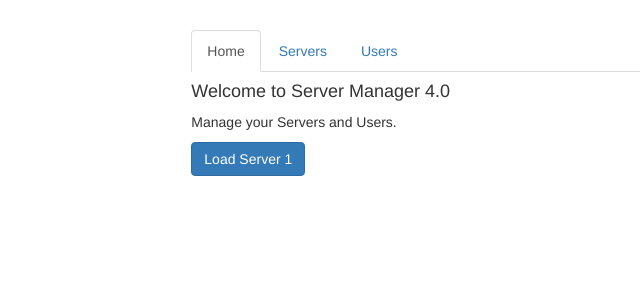
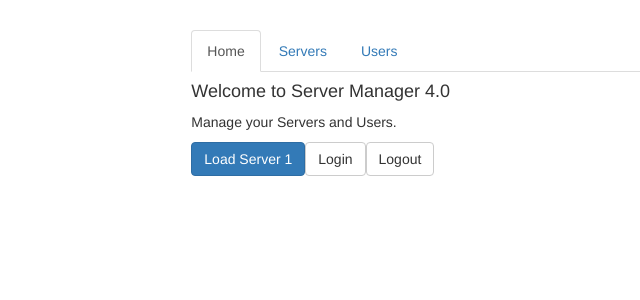
Before and after one commit to nfsolutions/routing-start, an Angular app: page / in a window 1280 px wide. Shown: the top 300 px of the page, without its empty margins (157-797 px from the left). Built offline with nearby package versions, Linux system fonts and the light colour scheme.

Commit message:
lecture 138

```diff
--- a/src/app/home/home.component.html
+++ b/src/app/home/home.component.html
@@ -1,3 +1,5 @@
 <h4>Welcome to Server Manager 4.0</h4>
 <p>Manage your Servers and Users.</p>
 <button (click)="onLoadServers(1)" class="btn btn-primary">Load Server 1</button>
+<button class="btn btn-default" (click)="onLogin()">Login</button>
+<button class="btn btn-default" (click)="onLogout()">Logout</button>
--- a/src/app/home/home.component.ts
+++ b/src/app/home/home.component.ts
@@ -1,5 +1,6 @@
-import { Component, OnInit } from '@angular/core';
+import {Component, OnInit} from '@angular/core';
 import {Router} from '@angular/router';
+import {AuthService} from '../auth.service';
 
 @Component({
   selector: 'app-home',
@@ -8,7 +9,8 @@
 })
 export class HomeComponent implements OnInit {
 
-  constructor(private readonly router: Router) { }
+  constructor(private readonly router: Router, private readonly authService: AuthService) {
+  }
 
   ngOnInit() {
   }
@@ -17,4 +19,12 @@
     // complex calculation
     this.router.navigate(['/servers', id, 'edit'], {queryParams: {allowEdit: '1'}, fragment: 'loading'});
   }
+
+  onLogin() {
+    this.authService.login();
+  }
+
+  onLogout() {
+    this.authService.logout();
+  }
 }
```
